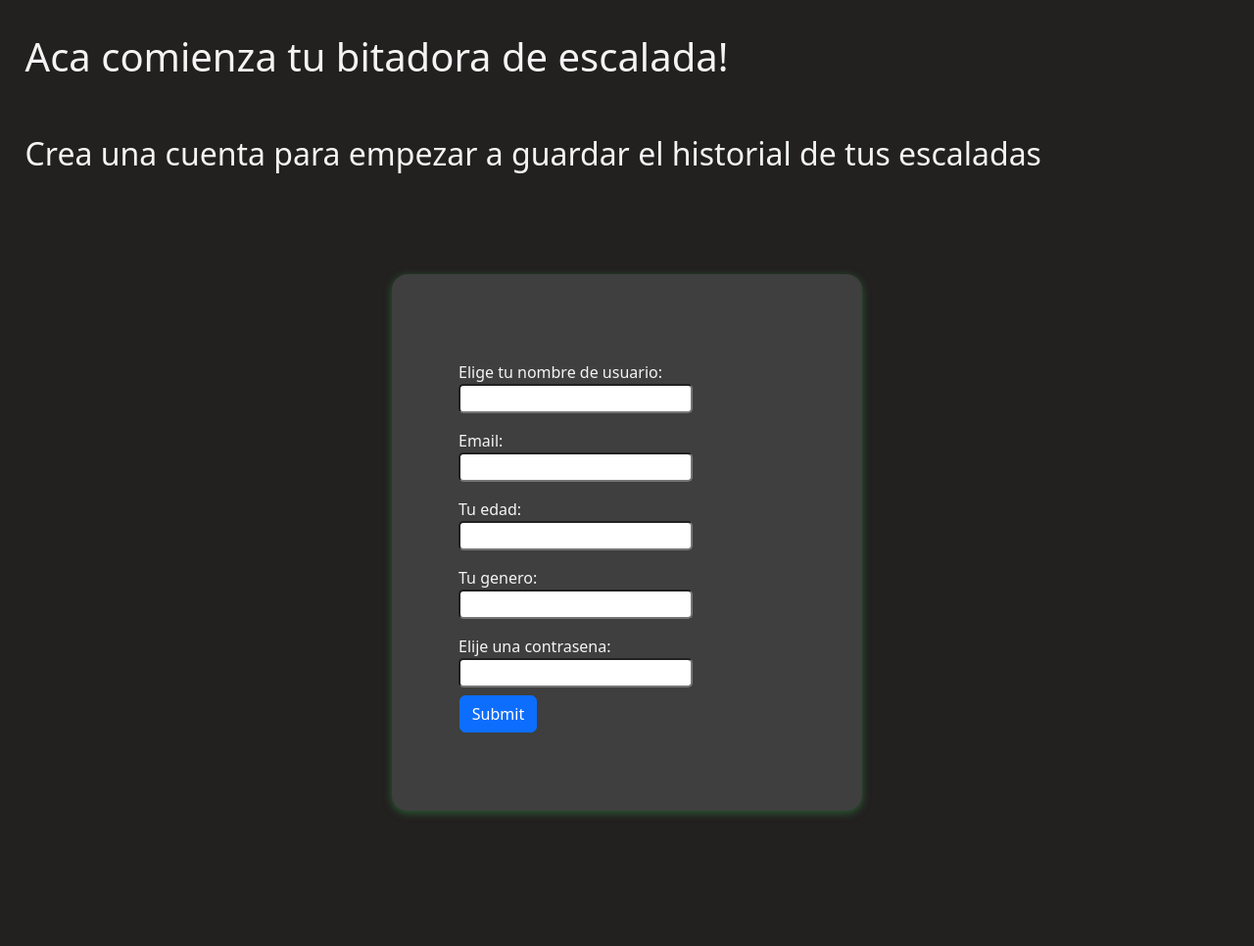
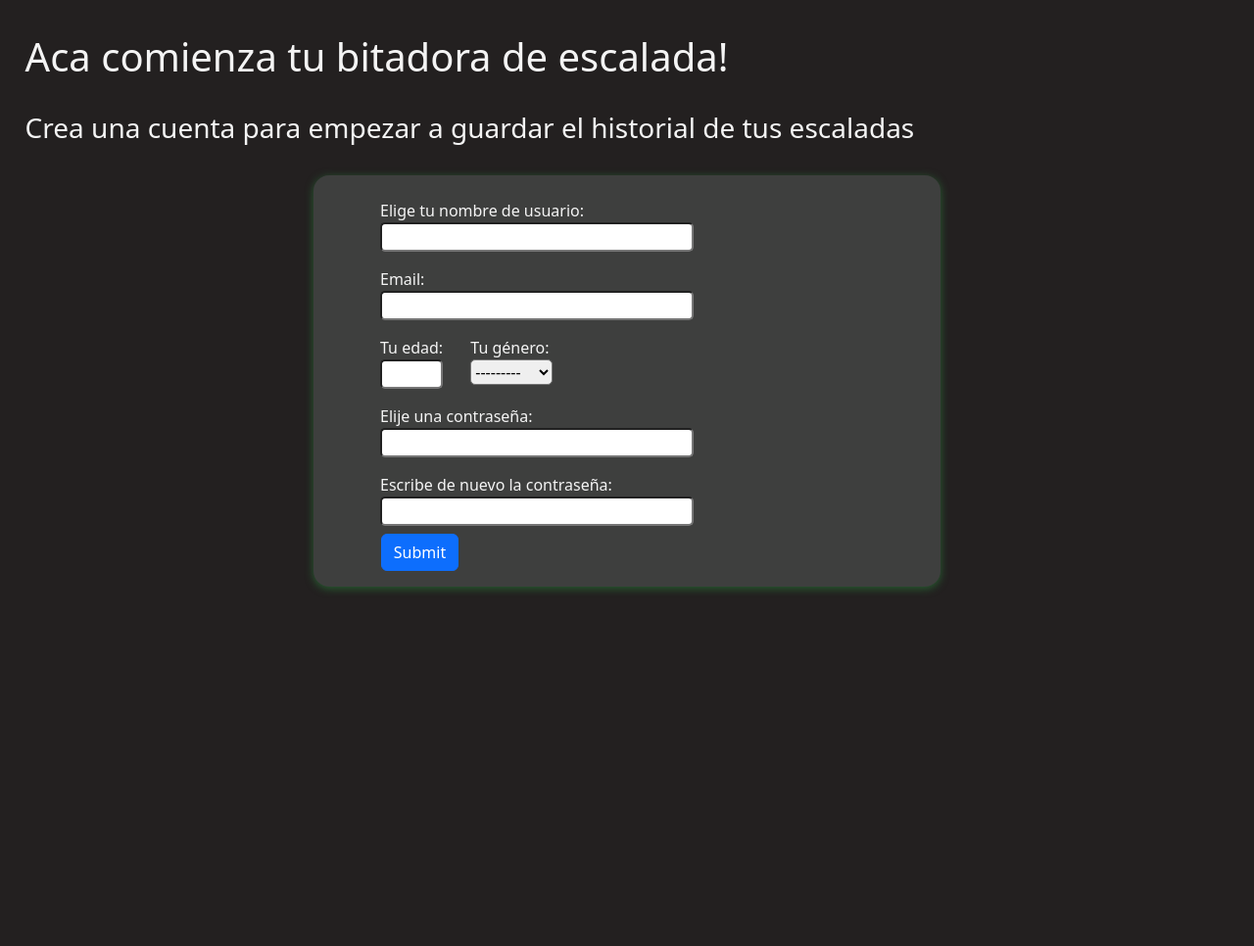
Before and after one commit to NMS47/climbing_log, a Django app: page /sign_up in a window 1280 px wide. Shown: the part 56-1022 px from the top of the page at 98% size. After the commit the page ends 661 px from the top, so only its background shows below. Run offline with Django 4.2, Linux system fonts and the light colour scheme; some libraries are stand-ins or nearby versions.

Commit message:
SignUp section almost completed, still missing matching pws

```diff
--- a/climb_log_webapp/forms.py
+++ b/climb_log_webapp/forms.py
@@ -2,6 +2,7 @@ from django import forms
 from .models import Users
 
 class SignUpForm(forms.ModelForm):
+
     class Meta:
         model = Users
         exclude = ['id','creation_date']
@@ -9,6 +10,9 @@ class SignUpForm(forms.ModelForm):
             "username": "Elige tu nombre de usuario:",
             "email": "Email:",
             "age": "Tu edad:",
-            "gender": "Tu genero:",
-            "user_pw": "Elije una contrasena:"
+            "gender": "Tu género:",
+            "user_pw": "Elije una contraseña:"
         }
+        widgets = {
+            'user_pw': forms.PasswordInput()
+        }
--- a/climb_log_webapp/models.py
+++ b/climb_log_webapp/models.py
@@ -1,14 +1,21 @@
 from django.db import models
-from django.core.validators import MaxValueValidator, MinValueValidator, EmailValidator
+from django.core.validators import MaxValueValidator, MinValueValidator, EmailValidator, MinLengthValidator
+
+
+GENDERS = [
+    ('female','Mujer'),
+    ('male', 'Hombre'),
+    ('other', 'Otro')
+]
 
 # Create your models here.
 class Users(models.Model):
-    id = models.PositiveIntegerField(primary_key=True, unique=True)
+    id = id = models.AutoField(primary_key=True, unique=True)
     username = models.CharField(max_length=20, unique=True)
     email = models.EmailField(max_length=30, unique=True, validators=[EmailValidator])
     age = models.PositiveSmallIntegerField(validators=[MinValueValidator(3) ,MaxValueValidator(100)])
-    gender = models.CharField(max_length=7)
-    user_pw = models.CharField(max_length=100)
+    gender = models.CharField(max_length=10, choices=GENDERS)
+    user_pw = models.CharField(max_length=100, validators=[MinLengthValidator(6)])
     creation_date = models.DateTimeField(auto_now=True)
 
     def __str__(self):
--- a/climb_log_webapp/static/climb_log_webapp/sign_up.css
+++ b/climb_log_webapp/static/climb_log_webapp/sign_up.css
@@ -48,26 +48,43 @@
 } */
 body{
     margin: 0;
-
 }
 
 form {
-    margin: 3rem auto;
+    margin: auto;
     border-radius: 16px;
     background-color: rgb(62, 63, 62);
-    max-width: 30rem;
-    padding: 5rem;
+    max-width: 40rem;
+    padding: 1rem 5rem;
     box-shadow: 0 2px 8px rgb(40, 95, 49);}
 
-form input {
+form input{
+    width: 20rem;
+}
+
+form input, form select {
     display: block;
     border-radius: 5px;
+}
+
+p {
+    color:rgb(179, 24, 24)
 }
 
 .col {
     padding: .5rem 0;
 }
+form div:nth-child(4), form div:nth-child(5){
+    display: inline-flex;
+    margin:auto,
+}
+form div:nth-child(4) input{
+    max-width: 4rem;
+}
 
+form div:nth-child(5) div{
+    margin-left: 3rem;
+}
 button{
-    margin-left: -.7rem;
+    margin: 0 0 0 -.7rem;
 }
--- a/climb_log_webapp/templates/climb_log_webapp_ES/sign_up.html
+++ b/climb_log_webapp/templates/climb_log_webapp_ES/sign_up.html
@@ -9,12 +9,12 @@
 <main>
     <div>
         <h1>Aca comienza tu bitadora de escalada!</h1>
-        <br><br>
-        <h2>Crea una cuenta para empezar a guardar el historial de tus escaladas</h2>
-        <br><br>
+        <br>
+        <h3>Crea una cuenta para empezar a guardar el historial de tus escaladas</h3>
+        <br>
     </div>
     <div class="container sign-up-form">
-        <form action="/" method="POST">
+        <form action="sign_up" method="POST">
             {%csrf_token%}
             {% comment %} <div class="row">
                 <div class="col">
@@ -77,14 +77,20 @@
             {%for field in form%}
             <div class="row">
                 <div class="col">
-                    <div class="form-group">
-                        {{field.label}}
-                        {{field}}
-
-                    </div>
+                    {{field.label}}
+                    {{field}}
+                    {%for error in field.errors%}
+                    <p>{{error}}</p>
+                    {%endfor%}
                 </div>
             </div>
             {%endfor%}
+            <div class="row">
+                <div class="col">
+                    <label for="verify-pw">Escribe de nuevo la contraseña:</label>
+                    <input type="password">
+                </div>
+            </div>
             <button type="submit" class="btn btn-primary">Submit</button>
           </form>
     </div>
--- a/climb_log_webapp/views.py
+++ b/climb_log_webapp/views.py
@@ -20,13 +20,23 @@ def login(request):
 
 def sign_up(request):
     if request.method == 'POST':
-        username = request.POST['username']
-        age = request.POST['age']
-        gender = request.POST['gender']
-        email = request.POST['email']
-        pw = request.POST['pw']
-        return HttpResponseRedirect("/successful_sign_up")
-    form = SignUpForm()
+        form = SignUpForm(request.POST)
+        print('1')
+        if form.is_valid():
+            print('success')
+            new_username = Users(
+                username = form.cleaned_data['username'],
+                age = form.cleaned_data['age'],
+                gender = form.cleaned_data['gender'],
+                email = form.cleaned_data['email'],
+                user_pw =form.cleaned_data['user_pw'],
+                )
+            new_username.save()
+            return HttpResponseRedirect("/successful_sign_up")
+    else:
+        form = SignUpForm()
+        print('3')
+
     return render(request, 'climb_log_webapp_ES/sign_up.html', {'form':form})
 
 def successful_sign_up(request):
```
Also changed, not shown: climb_log_webapp/migrations/0008_alter_users_gender.py (added), climb_log_webapp/migrations/0009_alter_users_user_pw.py (added), climb_log_webapp/migrations/0010_alter_users_user_pw.py (added), climb_log_webapp/migrations/0011_alter_users_id.py (added), db.sqlite3.
